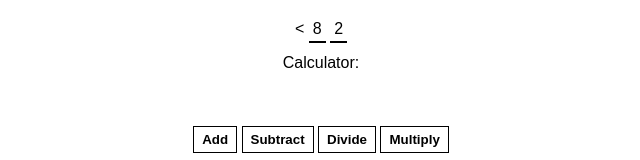
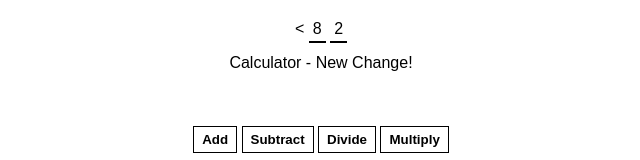
Before and after one commit to jahhubba/CalculatorApp, a website built with Vite: page index.html in a window 1280 px wide. Shown: the top 160 px of the page, without its empty margins (319-959 px from the left). Built offline with nearby package versions, Linux system fonts and the light colour scheme.

Commit message:
Update index.html

```diff
--- a/index.html
+++ b/index.html
@@ -5,7 +5,7 @@
     <body>
         <span id="num1-el"></span>
         <span id="num2-el"></span>
-        <p>Calculator:</p>
+        <p>Calculator - New Change!</p>
         <br>
         <button onclick="add()">Add</button>
         <button onclick="subtract()">Subtract</button>
```
